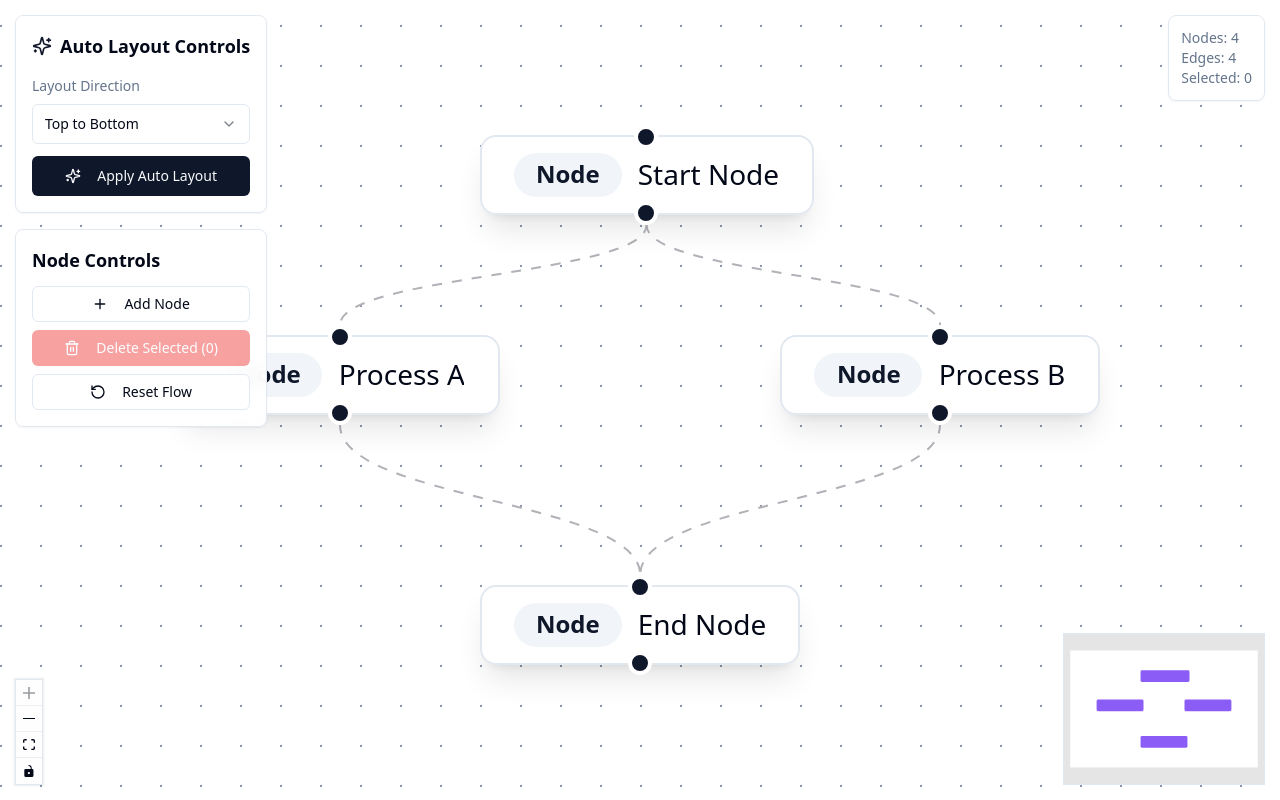
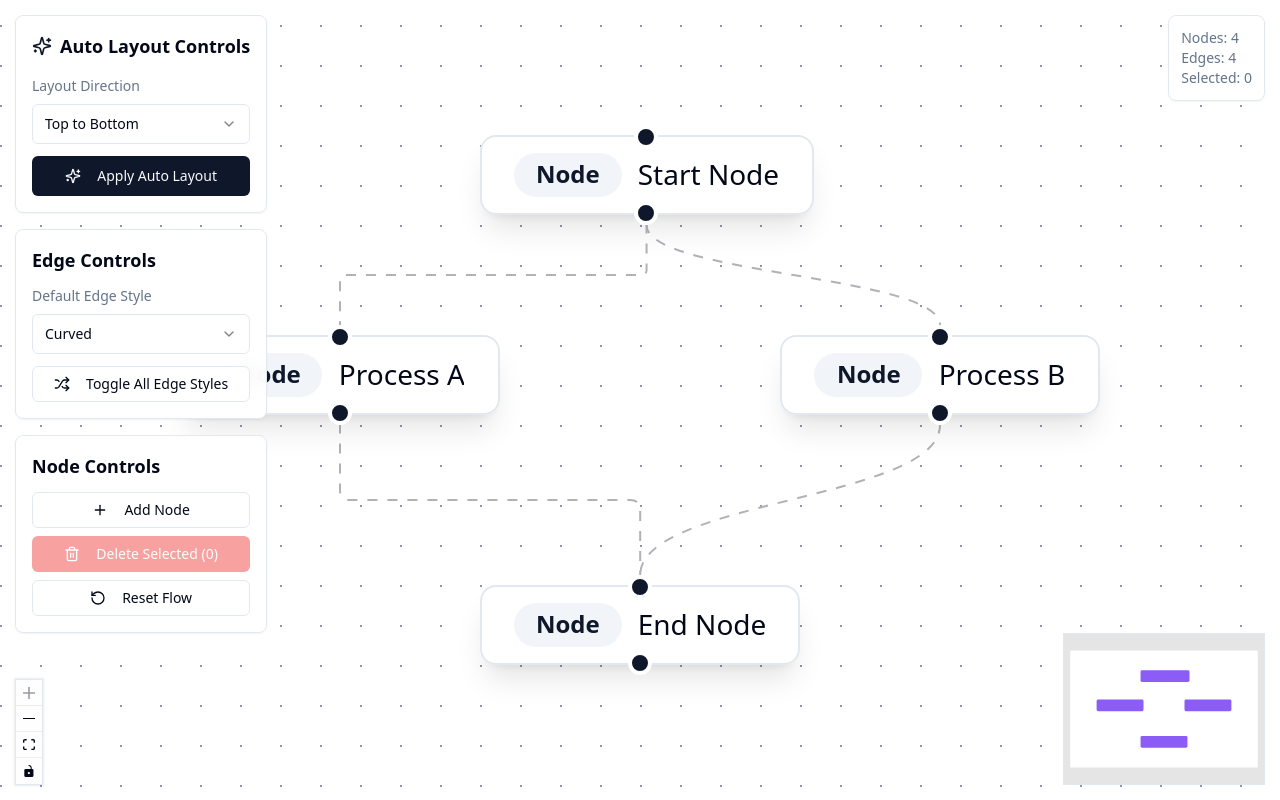
Before and after one commit to coolsaigit/flow-auto-canvas, a React (Vite) app: page / in a window 1280 px wide. Built offline with nearby package versions, Linux system fonts and the light colour scheme.

Commit message:
feat: Add dotted edge style
Add support for dotted edges in the React Flow canvas.

```diff
--- a/src/components/FlowCanvas.tsx
+++ b/src/components/FlowCanvas.tsx
@@ -20,13 +20,17 @@ import { Select, SelectContent, SelectItem, SelectTrigger, SelectValue } from '@
 import { Card } from '@/components/ui/card';
 import { getLayoutedElements } from '../utils/layoutUtils';
 import { CustomNode } from './CustomNode';
-import { Sparkles, Plus, Trash2, RotateCcw } from 'lucide-react';
+import { Sparkles, Plus, Trash2, RotateCcw, Shuffle } from 'lucide-react';
+
+interface CustomNodeData {
+  label: string;
+}
 
 const nodeTypes = {
   custom: CustomNode,
 };
 
-const initialNodes: Node[] = [
+const initialNodes: Node<CustomNodeData>[] = [
   {
     id: '1',
     type: 'custom',
@@ -54,10 +58,35 @@ const initialNodes: Node[] = [
 ];
 
 const initialEdges: Edge[] = [
-  { id: 'e1-2', source: '1', target: '2', animated: true },
-  { id: 'e1-3', source: '1', target: '3', animated: true },
-  { id: 'e2-4', source: '2', target: '4', animated: true },
-  { id: 'e3-4', source: '3', target: '4', animated: true },
+  {
+    id: 'e1-2',
+    source: '1',
+    target: '2',
+    animated: true,
+    type: 'smoothstep'
+  },
+  {
+    id: 'e1-3',
+    source: '1',
+    target: '3',
+    animated: true,
+    type: 'default'
+  },
+  {
+    id: 'e2-4',
+    source: '2',
+    target: '4',
+    animated: true,
+    type: 'smoothstep'
+  },
+  {
+    id: 'e3-4',
+    source: '3',
+    target: '4',
+    animated: true,
+    type: 'default',
+    style: { strokeDasharray: '5,5' }
+  },
 ];
 
 export const FlowCanvas = () => {
@@ -65,10 +94,20 @@ export const FlowCanvas = () => {
   const [edges, setEdges, onEdgesChange] = useEdgesState(initialEdges);
   const [layoutDirection, setLayoutDirection] = useState<'TB' | 'LR' | 'BT' | 'RL'>('TB');
   const [selectedNodes, setSelectedNodes] = useState<string[]>([]);
+  const [defaultEdgeStyle, setDefaultEdgeStyle] = useState<'default' | 'smoothstep' | 'dotted'>('default');
 
   const onConnect = useCallback(
-    (params: Connection) => setEdges((eds) => addEdge(params, eds)),
-    [setEdges]
+    (params: Connection) => {
+      const newEdge: Edge = {
+        ...params,
+        id: `e${params.source}-${params.target}`,
+        animated: true,
+        type: defaultEdgeStyle === 'dotted' ? 'default' : defaultEdgeStyle,
+        style: defaultEdgeStyle === 'dotted' ? { strokeDasharray: '5,5' } : undefined,
+      };
+      setEdges((eds) => addEdge(newEdge, eds));
+    },
+    [setEdges, defaultEdgeStyle]
   );
 
   const onLayout = useCallback(() => {
@@ -83,7 +122,7 @@ export const FlowCanvas = () => {
   }, [nodes, edges, layoutDirection, setNodes, setEdges]);
 
   const addNode = useCallback(() => {
-    const newNode: Node = {
+    const newNode: Node<CustomNodeData> = {
       id: `${nodes.length + 1}`,
       type: 'custom',
       position: {
@@ -109,12 +148,44 @@ export const FlowCanvas = () => {
     setSelectedNodes([]);
   }, [setNodes, setEdges]);
 
+  const toggleEdgeStyles = useCallback(() => {
+    setEdges((eds) => eds.map((edge) => {
+      const currentType = edge.type || 'default';
+      const currentStyle = edge.style || {};
+      const isDotted = currentStyle.strokeDasharray === '5,5';
+
+      if (isDotted) {
+        return {
+          ...edge,
+          type: 'smoothstep',
+          style: { ...currentStyle, strokeDasharray: undefined }
+        };
+      } else if (currentType === 'smoothstep') {
+        return {
+          ...edge,
+          type: 'default',
+          style: { ...currentStyle, strokeDasharray: undefined }
+        };
+      } else {
+        return {
+          ...edge,
+          type: 'default',
+          style: { ...currentStyle, strokeDasharray: '5,5' }
+        };
+      }
+    }));
+  }, [setEdges]);
+
   const onSelectionChange = useCallback(({ nodes }: { nodes: Node[] }) => {
     setSelectedNodes(nodes.map((node) => node.id));
   }, []);
 
   const handleLayoutDirectionChange = (value: string) => {
     setLayoutDirection(value as 'TB' | 'LR' | 'BT' | 'RL');
+  };
+
+  const handleDefaultEdgeStyleChange = (value: string) => {
+    setDefaultEdgeStyle(value as 'default' | 'smoothstep' | 'dotted');
   };
 
   const proOptions = { hideAttribution: true };
@@ -186,6 +257,40 @@ export const FlowCanvas = () => {
 
           <Card className="p-4 bg-card/95 backdrop-blur border border-border">
             <div className="space-y-3">
+              <h3 className="text-lg font-semibold text-foreground">Edge Controls</h3>
+
+              <div className="space-y-3">
+                <div>
+                  <label className="text-sm font-medium text-muted-foreground mb-2 block">
+                    Default Edge Style
+                  </label>
+                  <Select value={defaultEdgeStyle} onValueChange={handleDefaultEdgeStyleChange}>
+                    <SelectTrigger className="w-full">
+                      <SelectValue />
+                    </SelectTrigger>
+                    <SelectContent>
+                      <SelectItem value="default">Curved</SelectItem>
+                      <SelectItem value="smoothstep">Smooth Step</SelectItem>
+                      <SelectItem value="dotted">Dotted</SelectItem>
+                    </SelectContent>
+                  </Select>
+                </div>
+
+                <Button
+                  onClick={toggleEdgeStyles}
+                  variant="outline"
+                  size="sm"
+                  className="w-full"
+                >
+                  <Shuffle className="w-4 h-4 mr-2" />
+                  Toggle All Edge Styles
+                </Button>
+              </div>
+            </div>
+          </Card>
+
+          <Card className="p-4 bg-card/95 backdrop-blur border border-border">
+            <div className="space-y-3">
               <h3 className="text-lg font-semibold text-foreground">Node Controls</h3>
 
               <div className="grid grid-cols-1 gap-2">
```
